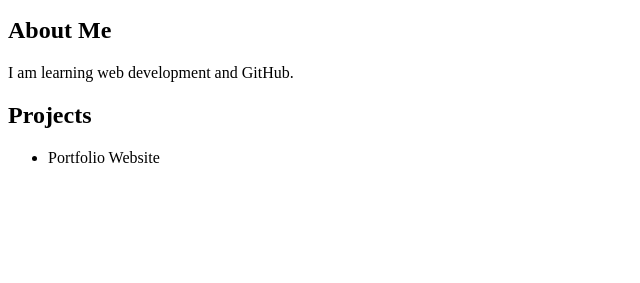
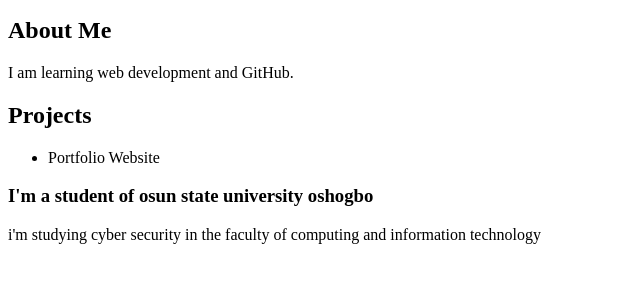
Before and after one commit to daniel101adeshina-boop/portfolio, a plain HTML site: page index.html in a window 1280 px wide. Shown: the part 101-384 px from the top of the page, without its empty margins (0-640 px from the left). Drawn offline with Linux system fonts and the light colour scheme.

Commit message:
updated portfolio page

```diff
--- a/index.html
+++ b/index.html
@@ -16,3 +16,7 @@
     </ul>
 </body>
 </html>
+</head>
+<body>
+     <h3>I'm a student of osun state university oshogbo</h3>
+     <p>i'm studying cyber security in the faculty of computing and information technology</p>
```
